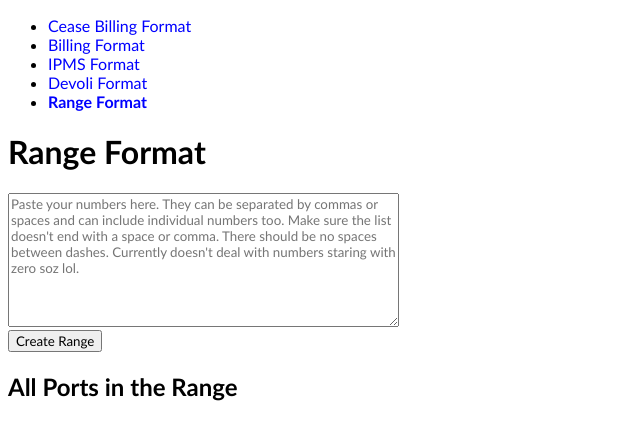
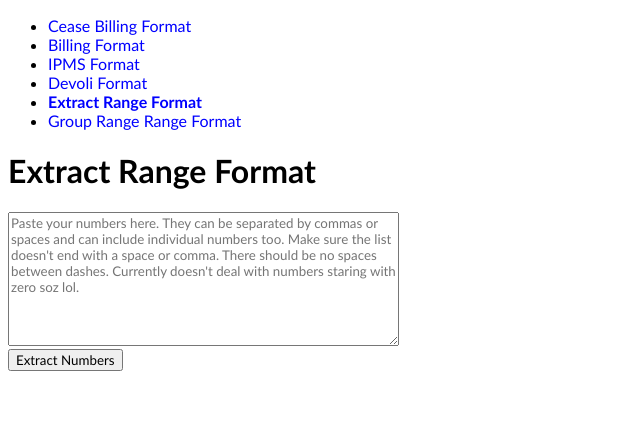
Before and after one commit to SirIoso/Number-Formatter, a plain HTML site: page range.html in a window 1280 px wide. Shown: the whole page, without its empty margins (0-640 px from the left). Drawn offline with Linux system fonts and the light colour scheme.

Commit message:
Update range.html

```diff
--- a/range.html
+++ b/range.html
@@ -12,17 +12,17 @@
     <li><a href="port.html">Billing Format</a></li>
     <li><a href="ipms.html">IPMS Format</a></li>
     <li><a href="devoli.html">Devoli Format</a></li>
-    <li><a href="range.html"><b>Range Format</b></a></li>
+    <li><a href="range.html"><b>Extract Range Format</b></a></li>
+    <li><a href="number range.html">Group Range Range Format</a></li>
   </ul>
 </div>
-<h1>Range Format</h1>
+<h1>Extract Range Format</h1>
 <label>
   <textarea id="portList" rows="8" cols="50" placeholder="Paste your numbers here. They can be separated by commas or spaces and can include individual numbers too. Make sure the list doesn't end with a space or comma. There should be no spaces between dashes. Currently doesn't deal with numbers staring with zero soz lol."></textarea>
 </label>
 <br>
-<button onclick="formatPort()">Create Range</button>
+<button onclick="formatPort()">Extract Numbers</button>
 <div>
-  <h2>All Ports in the Range</h2>
   <p id="counter"></p>
   <table id="formattedPort" style="border-collapse: collapse;">
   </table>
```
